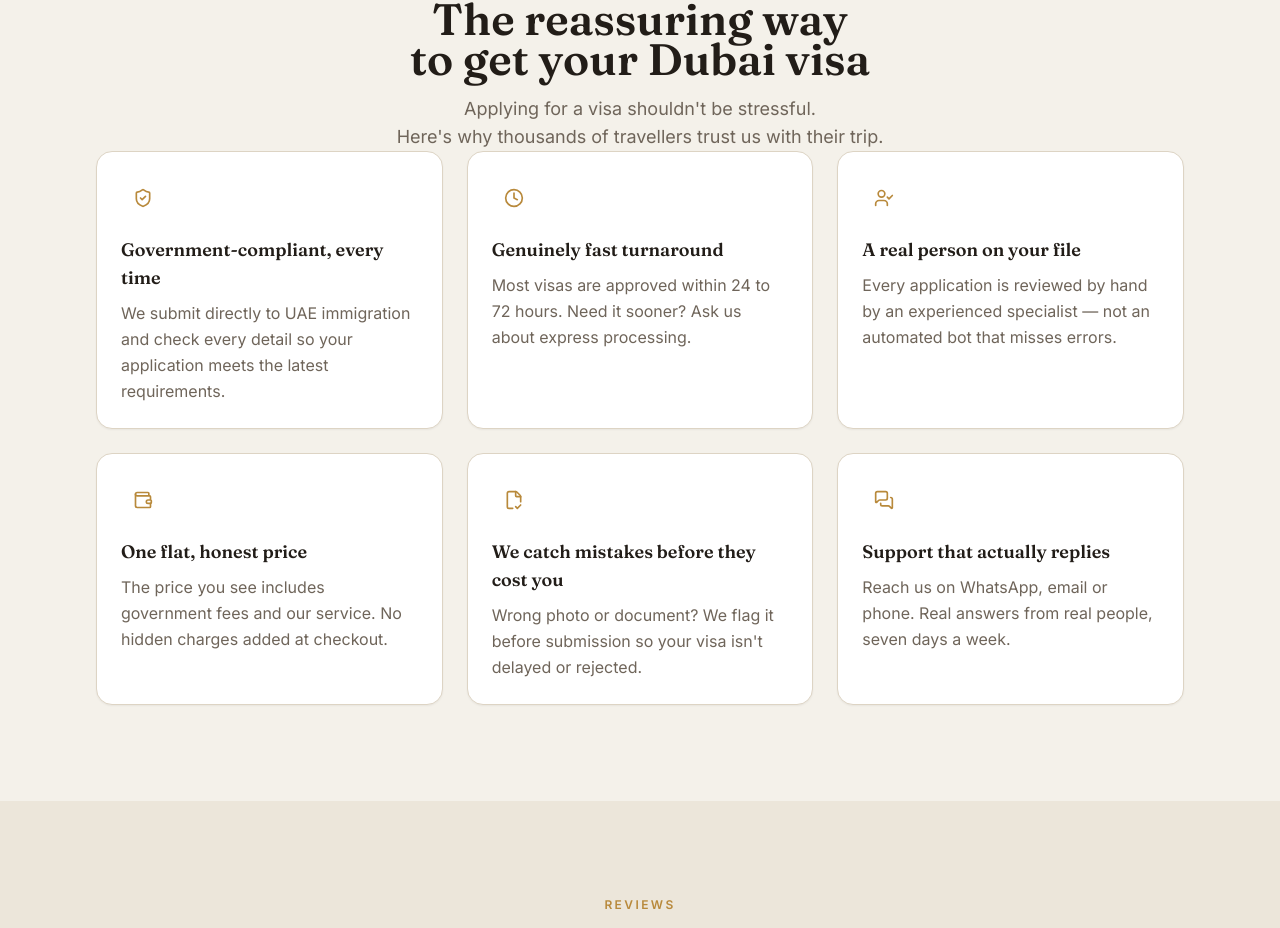
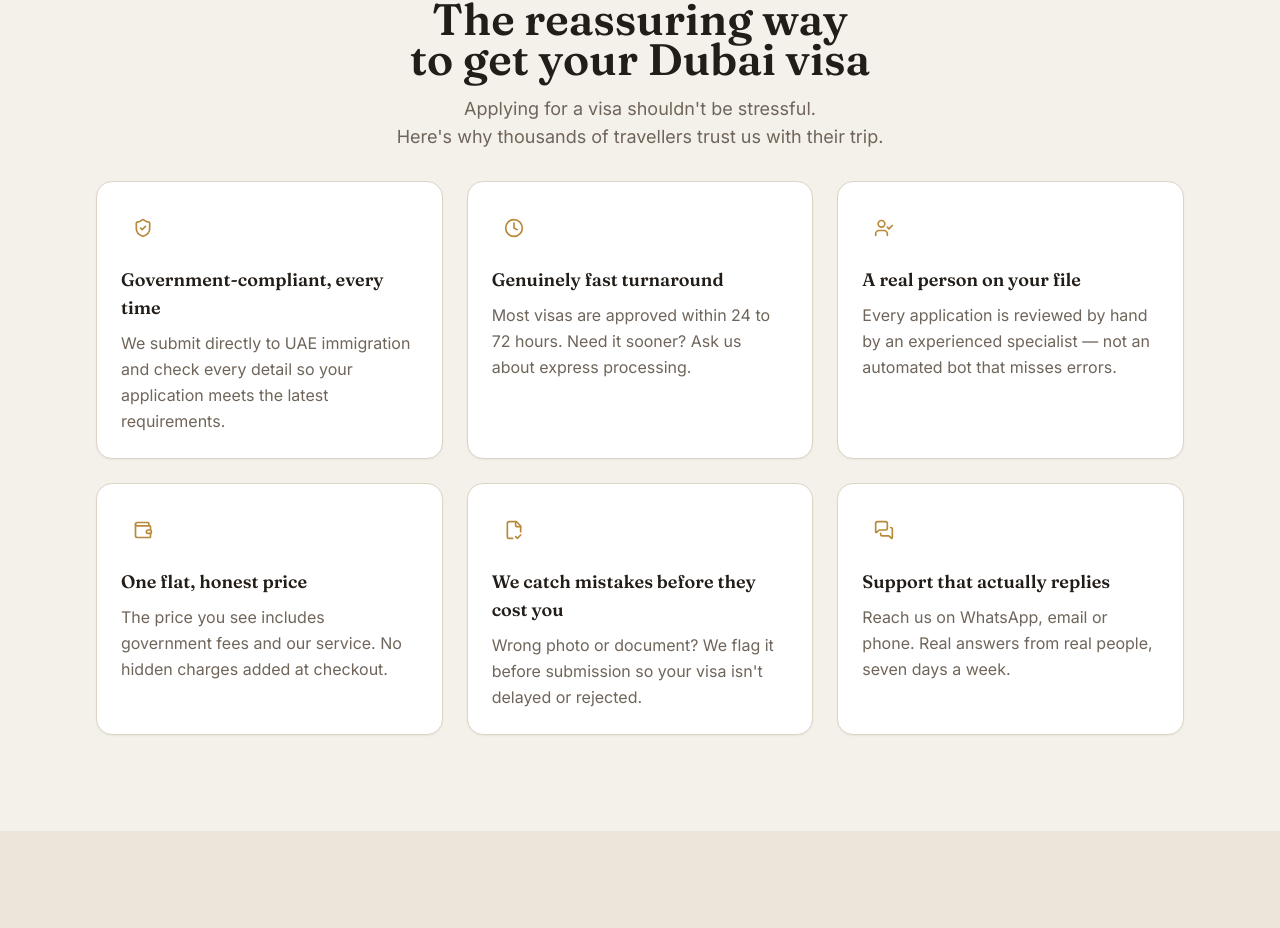
Before and after one commit to bvtonder1980-cmd/dubavisas, a Next.js app: page / in a window 1280 px wide. Shown: the part 3709-4637 px from the top of the page. Built offline with nearby package versions, Linux system fonts and the light colour scheme.

Commit message:
feat: add top margin to reasons grid in WhyUs component
Added mt-[30px] to the reasons grid for better spacing.

Co-authored-by: bvtonder1980-cmd <275993852+bvtonder1980-cmd@users.noreply.github.com>

```diff
--- a/components/why-us.tsx
+++ b/components/why-us.tsx
@@ -49,7 +49,7 @@
             </>
           }
         />
-        <div className="grid gap-6 md:grid-cols-2 lg:grid-cols-3">
+        <div className="mt-[30px] grid gap-6 md:grid-cols-2 lg:grid-cols-3">
           {reasons.map((r) => (
             <div key={r.title} className="flex flex-col rounded-2xl border border-border bg-card p-6 shadow-sm">
               <span className="mb-4 flex h-11 w-11 items-center justify-center rounded-xl bg-accent/15">
```
